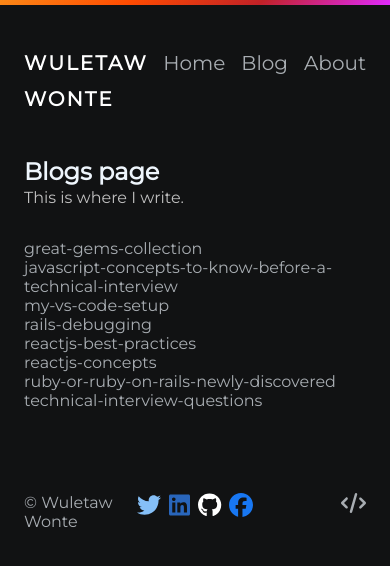
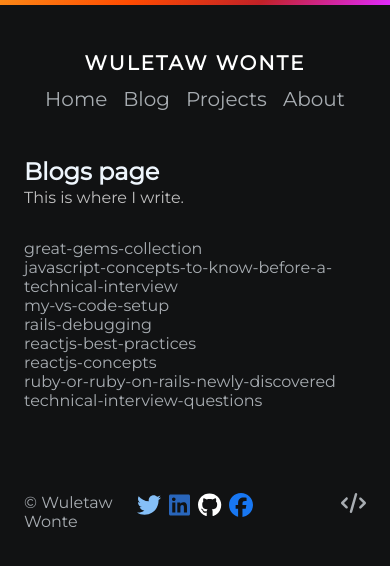
Before and after one commit to wuletawwonte/wuletawwonte.com, a Next.js app: page /posts in a window 390 px wide. Shown: the top 566 px of the page. Built offline with nearby package versions, Linux system fonts and the light colour scheme.

Commit message:
Make the title section of the page responsive (#9)

```diff
--- a/app/components/Header.tsx
+++ b/app/components/Header.tsx
@@ -18,6 +18,9 @@ const Header = () => {
                         <Link href="/posts">Blog</Link>
                     </li>
                     <li>
+                        <Link href="/projects">Projects</Link>
+                    </li>
+                    <li>
                         <Link href="/about">About</Link>
                     </li>
                 </ul>
--- a/app/components/header.scss
+++ b/app/components/header.scss
@@ -1,3 +1,5 @@
+@import '../globals.scss';
+
 header {
     display: flex;
     padding-top: 1rem;
@@ -34,6 +36,11 @@ header {
             color: white;
         }
     }
+}
 
-
+@media (max-width: $breakpoint-tablet) {
+    header {
+        flex-direction: column;
+        align-items: center;
+    }
 }
--- a/tsconfig.json
+++ b/tsconfig.json
@@ -33,7 +33,8 @@
     "next-env.d.ts",
     "**/*.ts",
     "**/*.tsx",
-    ".next/types/**/*.ts"
+    ".next/types/**/*.ts",
+    "_static/types/**/*.ts"
   ],
   "exclude": [
     "node_modules"
```
